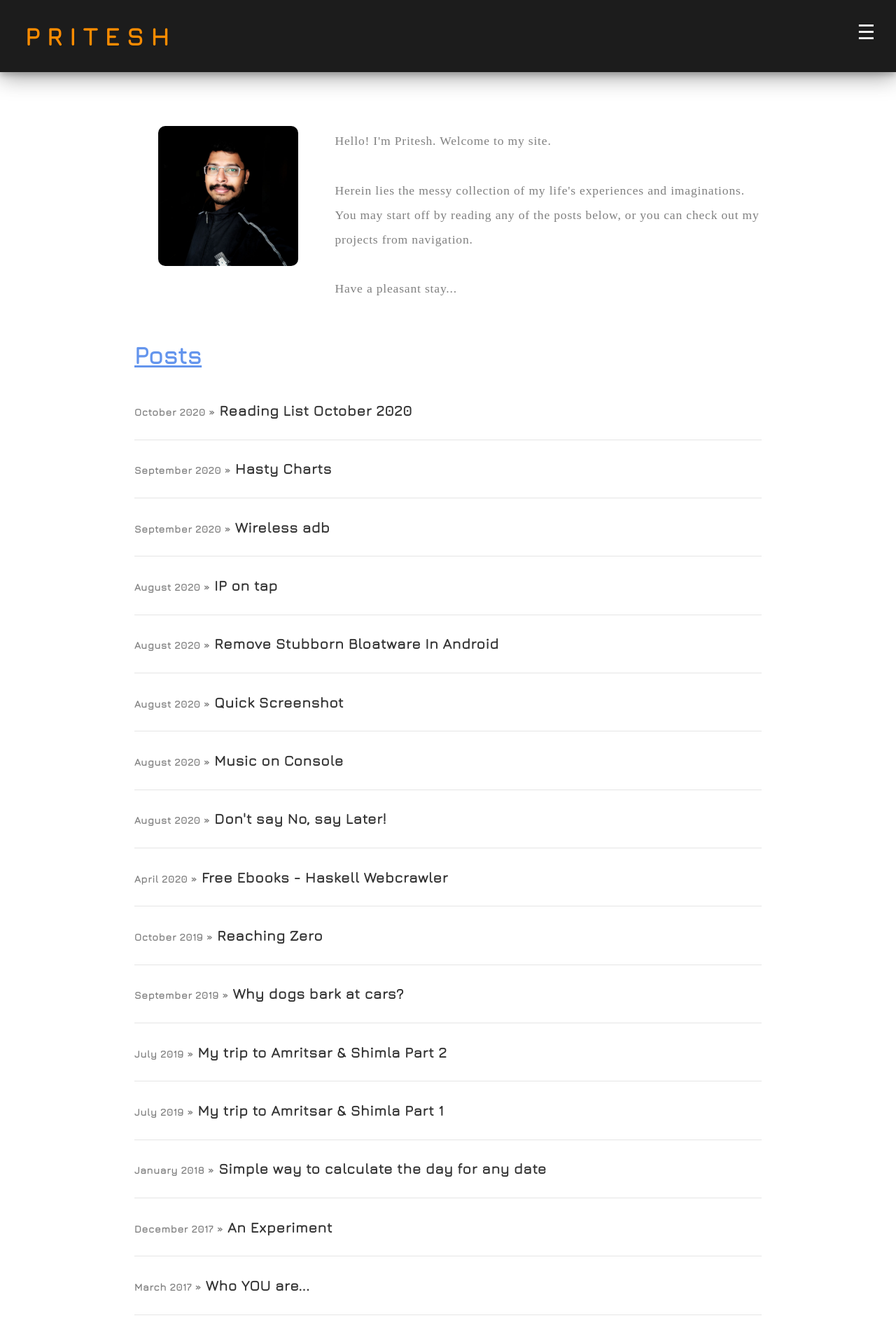
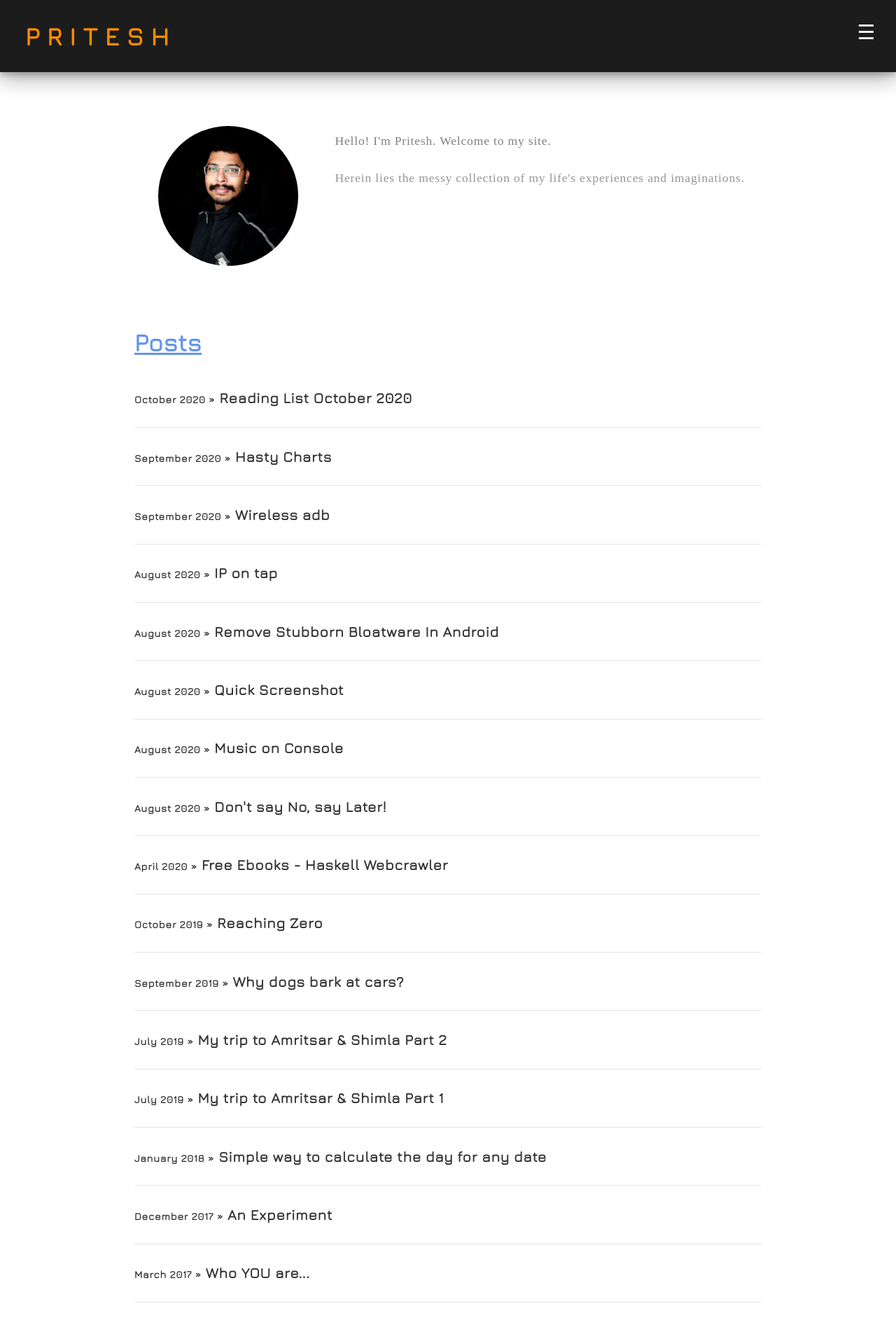
Before and after one commit to EMPAT94/empat94.github.io, a Jekyll site: the page built from index.html, in a window 1280 px wide. Shown: the top 1893 px of the page at 70% size. Built offline with Jekyll 4.4.1, drawn with Linux system fonts in a browser that asks for light colours; some web fonts are replaced; comment, search, counter and statistics services are not loaded.

Commit message:
Add animation effects

```diff
--- a/_sass/main.scss
+++ b/_sass/main.scss
@@ -1,6 +1,12 @@
 /*************************
 ********* GLOBAL *********
 **************************/
+
+%hover-transition {
+  transition-property: color;
+  transition-duration: 0.3s;
+  transition-timing-function: ease-in;
+}
 
 html,
 body {
@@ -16,6 +22,7 @@
 a {
   text-decoration: none;
   cursor: pointer;
+  @extend %hover-transition;
 }
 
 code {
@@ -64,7 +71,6 @@
 
 .subtle {
   font-size: 0.7em;
-  color: grey;
 }
 
 .cursive {
@@ -214,6 +220,10 @@
       position: absolute;
       top: 1em;
       right: 1em;
+      cursor: pointer;
+    }
+    .menuBtnClose:hover {
+      color: grey;
     }
 
     ul {
@@ -248,6 +258,77 @@
   }
 }
 
+@keyframes fadein {
+  from {
+    opacity: 0;
+  }
+  to {
+    opacity: 1;
+  }
+}
+
+/* Firefox < 16 */
+@-moz-keyframes fadein {
+  from {
+    opacity: 0;
+  }
+  to {
+    opacity: 1;
+  }
+}
+
+/* Safari, Chrome and Opera > 12.1 */
+@-webkit-keyframes fadein {
+  from {
+    opacity: 0;
+  }
+  to {
+    opacity: 1;
+  }
+}
+
+/* Internet Explorer */
+@-ms-keyframes fadein {
+  from {
+    opacity: 0;
+  }
+  to {
+    opacity: 1;
+  }
+}
+
+/* Opera < 12.1 */
+@-o-keyframes fadein {
+  from {
+    opacity: 0;
+  }
+  to {
+    opacity: 1;
+  }
+}
+
+#personalMsg p {
+  -webkit-animation: fadein 3s; /* Safari, Chrome and Opera > 12.1 */
+  -moz-animation: fadein 3s; /* Firefox < 16 */
+  -ms-animation: fadein 3s; /* Internet Explorer */
+  -o-animation: fadein 3s; /* Opera < 12.1 */
+  animation: fadein 3s;
+  opacity: 0;
+  animation-iteration-count: 1;
+  animation-fill-mode: forwards;
+}
+
+#personalMsg p:nth-child(2) {
+  animation-delay: 3s;
+}
+
+#personalMsg p:nth-child(3) {
+  animation-delay: 6s;
+}
+
+#personalMsg p:nth-child(4) {
+  animation-delay: 9s;
+}
 .contactPoint {
   color: darkgrey;
   display: inline-block;
@@ -255,12 +336,14 @@
   height: 25px;
   max-width: 25px;
   max-height: 25px;
+  transform: scale(1);
   margin: 10px;
+  transition-property: color, transform;
+  transition-duration: 0.3s;
+  transition-timing-function: ease-in;
 }
 
 .contactPoint:hover {
-  width: 30px;
-  height: 30px;
-  max-width: 30px;
-  max-height: 30px;
+  color: black;
+  transform: scale(1.2);
 }
--- a/index.html
+++ b/index.html
@@ -10,16 +10,21 @@
       alt="Profile Pic"
       height="200"
       width="200"
+      style="border-radius: 200px"
     />
   </div>
-  <div class="bigRightBox cursive">
+
+  <div class="bigRightBox cursive" id="personalMsg">
+    <p>Hello! I'm Pritesh. Welcome to my site.</p>
     <p>
-      Hello! I'm Pritesh. Welcome to my site. <br /><br />
       Herein lies the messy collection of my life's experiences and
-      imaginations. You may start off by reading any of the posts below, or you
-      can check out my projects from navigation. <br /><br />
-      Have a pleasant stay...
+      imaginations.
     </p>
+    <p>
+      You may start off by reading any of the posts below, or you can check out
+      my projects from navigation.
+    </p>
+    <p>Have a pleasant stay!</p>
   </div>
 </div>
 
```
